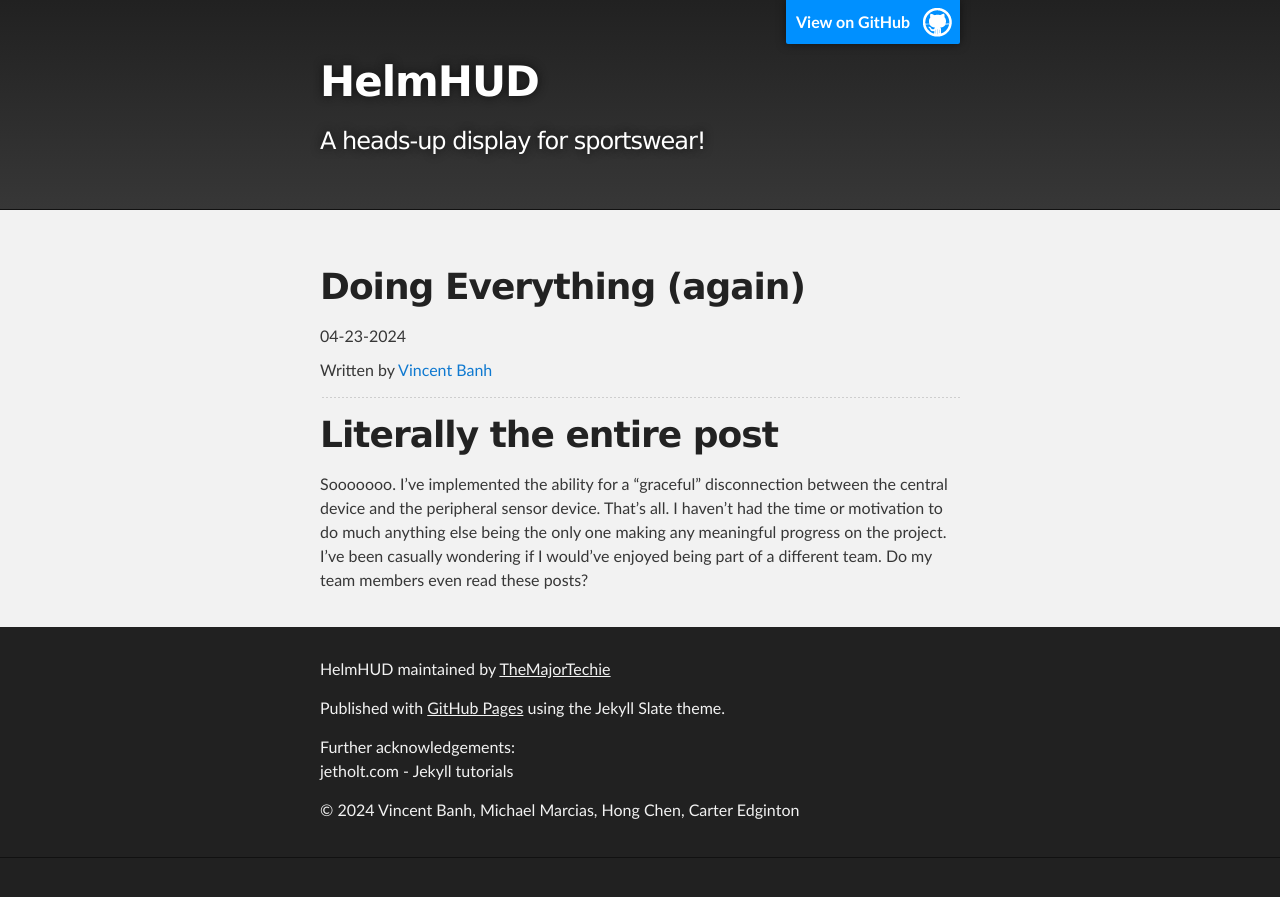
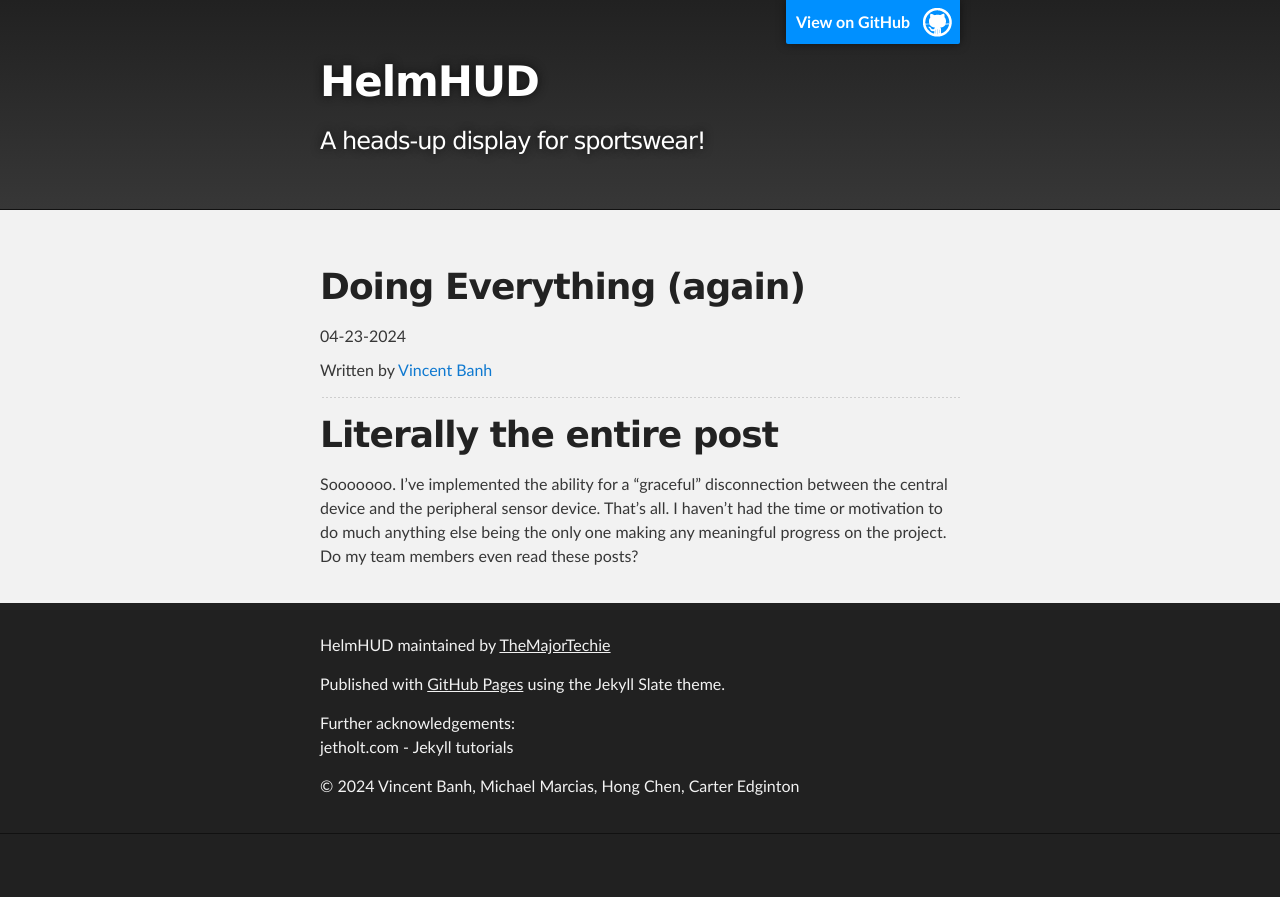
Before and after one commit to TheMajorTechie/HelmHUD, a Jekyll site: the page built from _posts/2024-04-23-Continuing-to-Do-Everything.md, in a window 1280 px wide. Shown: the top 897 px of the page. Built offline with Jekyll 4.4.1, drawn with Linux system fonts in a browser that asks for light colours; our own code applies the rules of GitHub Pages for plain Markdown files.

Commit message:
Update 2024-04-23-Continuing-to-Do-Everything.md

```diff
--- a/_posts/2024-04-23-Continuing-to-Do-Everything.md
+++ b/_posts/2024-04-23-Continuing-to-Do-Everything.md
@@ -6,4 +6,4 @@ date: 2024-04-23
 ---
 
 # Literally the entire post
-Sooooooo. I've implemented the ability for a "graceful" disconnection between the central device and the peripheral sensor device. That's all. I haven't had the time or motivation to do much anything else being the only one making any meaningful progress on the project. I've been casually wondering if I would've enjoyed being part of a different team. Do my team members even read these posts?
+Sooooooo. I've implemented the ability for a "graceful" disconnection between the central device and the peripheral sensor device. That's all. I haven't had the time or motivation to do much anything else being the only one making any meaningful progress on the project. Do my team members even read these posts?
```
